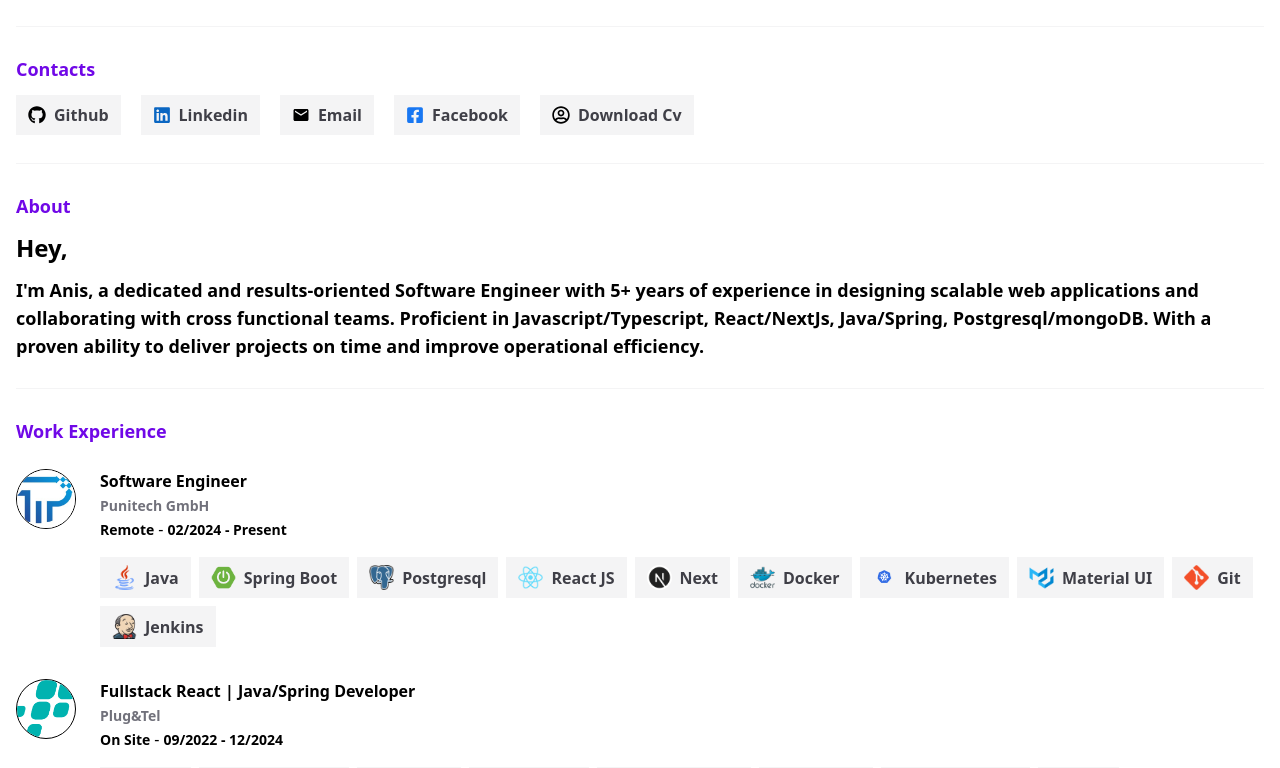
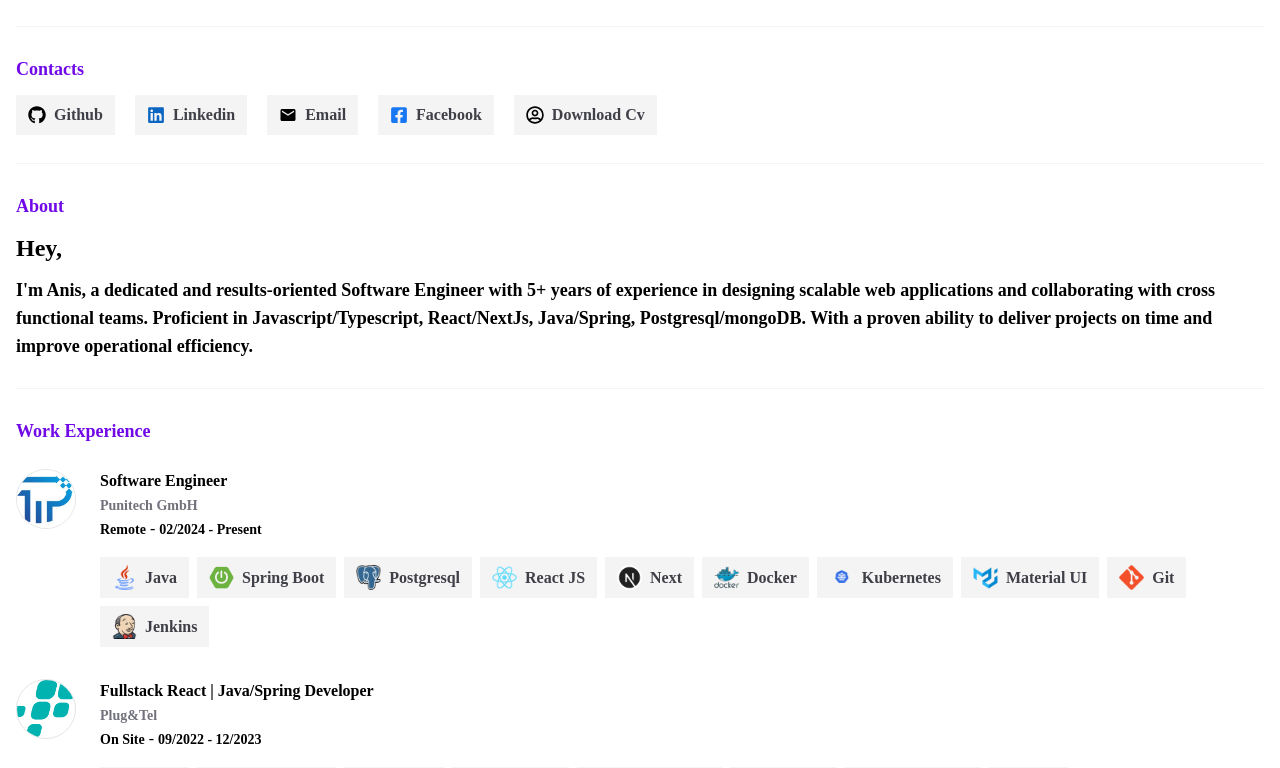
Before and after one commit to KhalfaouiAnis/developer-portfolio, a Next.js app: page / in a window 1280 px wide. Shown: the part 232-1000 px from the top of the page. Built offline with nearby package versions, Linux system fonts and the light colour scheme.

Commit message:
feat: initial commit

```diff
--- a/app/globals.css
+++ b/app/globals.css
@@ -1,9 +1,6 @@
 @import "tailwindcss";
-
-:root {
-  --background: #ffffff;
-  --foreground: #141516;
-}
+@import "tw-animate-css";
+@import "shadcn/tailwind.css";
 
 [data-theme="dark"] {
   --background: #141516;
@@ -58,3 +55,127 @@
 .scrollable-modal::-webkit-scrollbar-thumb:hover {
   background: #555;
 }
+
+@theme inline {
+  --font-heading: var(--font-sans);
+  --font-sans: var(--font-sans);
+  --color-sidebar-ring: var(--sidebar-ring);
+  --color-sidebar-border: var(--sidebar-border);
+  --color-sidebar-accent-foreground: var(--sidebar-accent-foreground);
+  --color-sidebar-accent: var(--sidebar-accent);
+  --color-sidebar-primary-foreground: var(--sidebar-primary-foreground);
+  --color-sidebar-primary: var(--sidebar-primary);
+  --color-sidebar-foreground: var(--sidebar-foreground);
+  --color-sidebar: var(--sidebar);
+  --color-chart-5: var(--chart-5);
+  --color-chart-4: var(--chart-4);
+  --color-chart-3: var(--chart-3);
+  --color-chart-2: var(--chart-2);
+  --color-chart-1: var(--chart-1);
+  --color-ring: var(--ring);
+  --color-input: var(--input);
+  --color-border: var(--border);
+  --color-destructive: var(--destructive);
+  --color-accent-foreground: var(--accent-foreground);
+  --color-accent: var(--accent);
+  --color-muted-foreground: var(--muted-foreground);
+  --color-muted: var(--muted);
+  --color-secondary-foreground: var(--secondary-foreground);
+  --color-secondary: var(--secondary);
+  --color-primary-foreground: var(--primary-foreground);
+  --color-primary: var(--primary);
+  --color-popover-foreground: var(--popover-foreground);
+  --color-popover: var(--popover);
+  --color-card-foreground: var(--card-foreground);
+  --color-card: var(--card);
+  --color-foreground: var(--foreground);
+  --color-background: var(--background);
+  --radius-sm: calc(var(--radius) * 0.6);
+  --radius-md: calc(var(--radius) * 0.8);
+  --radius-lg: var(--radius);
+  --radius-xl: calc(var(--radius) * 1.4);
+  --radius-2xl: calc(var(--radius) * 1.8);
+  --radius-3xl: calc(var(--radius) * 2.2);
+  --radius-4xl: calc(var(--radius) * 2.6);
+}
+
+:root {
+  --background: oklch(1 0 0);
+  --foreground: oklch(0.145 0 0);
+  --card: oklch(1 0 0);
+  --card-foreground: oklch(0.145 0 0);
+  --popover: oklch(1 0 0);
+  --popover-foreground: oklch(0.145 0 0);
+  --primary: oklch(0.205 0 0);
+  --primary-foreground: oklch(0.985 0 0);
+  --secondary: oklch(0.97 0 0);
+  --secondary-foreground: oklch(0.205 0 0);
+  --muted: oklch(0.97 0 0);
+  --muted-foreground: oklch(0.556 0 0);
+  --accent: oklch(0.97 0 0);
+  --accent-foreground: oklch(0.205 0 0);
+  --destructive: oklch(0.577 0.245 27.325);
+  --border: oklch(0.922 0 0);
+  --input: oklch(0.922 0 0);
+  --ring: oklch(0.708 0 0);
+  --chart-1: oklch(0.87 0 0);
+  --chart-2: oklch(0.556 0 0);
+  --chart-3: oklch(0.439 0 0);
+  --chart-4: oklch(0.371 0 0);
+  --chart-5: oklch(0.269 0 0);
+  --radius: 0.625rem;
+  --sidebar: oklch(0.985 0 0);
+  --sidebar-foreground: oklch(0.145 0 0);
+  --sidebar-primary: oklch(0.205 0 0);
+  --sidebar-primary-foreground: oklch(0.985 0 0);
+  --sidebar-accent: oklch(0.97 0 0);
+  --sidebar-accent-foreground: oklch(0.205 0 0);
+  --sidebar-border: oklch(0.922 0 0);
+  --sidebar-ring: oklch(0.708 0 0);
+}
+
+.dark {
+  --background: oklch(0.145 0 0);
+  --foreground: oklch(0.985 0 0);
+  --card: oklch(0.205 0 0);
+  --card-foreground: oklch(0.985 0 0);
+  --popover: oklch(0.205 0 0);
+  --popover-foreground: oklch(0.985 0 0);
+  --primary: oklch(0.922 0 0);
+  --primary-foreground: oklch(0.205 0 0);
+  --secondary: oklch(0.269 0 0);
+  --secondary-foreground: oklch(0.985 0 0);
+  --muted: oklch(0.269 0 0);
+  --muted-foreground: oklch(0.708 0 0);
+  --accent: oklch(0.269 0 0);
+  --accent-foreground: oklch(0.985 0 0);
+  --destructive: oklch(0.704 0.191 22.216);
+  --border: oklch(1 0 0 / 10%);
+  --input: oklch(1 0 0 / 15%);
+  --ring: oklch(0.556 0 0);
+  --chart-1: oklch(0.87 0 0);
+  --chart-2: oklch(0.556 0 0);
+  --chart-3: oklch(0.439 0 0);
+  --chart-4: oklch(0.371 0 0);
+  --chart-5: oklch(0.269 0 0);
+  --sidebar: oklch(0.205 0 0);
+  --sidebar-foreground: oklch(0.985 0 0);
+  --sidebar-primary: oklch(0.488 0.243 264.376);
+  --sidebar-primary-foreground: oklch(0.985 0 0);
+  --sidebar-accent: oklch(0.269 0 0);
+  --sidebar-accent-foreground: oklch(0.985 0 0);
+  --sidebar-border: oklch(1 0 0 / 10%);
+  --sidebar-ring: oklch(0.556 0 0);
+}
+
+@layer base {
+  * {
+    @apply border-border outline-ring/50;
+  }
+  body {
+    @apply bg-background text-foreground;
+  }
+  html {
+    @apply font-sans;
+  }
+}
--- a/components/Footer.js
+++ b/components/Footer.js
@@ -3,7 +3,7 @@
     <footer className="border-t border-t-zinc-100 dark:border-t-zinc-800 mt-10">
       <div className="max-w-screen-xl mx-auto px-4 py-5">
         <p className="text-sm font-medium text-zinc-800 dark:text-zinc-400">
-          <strong className="font-black">&copy; {new Date().getFullYear()} Anis Khalfaoui</strong>, All rights reserver.
+          <strong className="font-black">&copy; {new Date().getFullYear()} Anis Khalfaoui</strong>, All rights reserved.
         </p>
       </div>
     </footer>
--- /dev/null
+++ b/components/ui/button.jsx
@@ -0,0 +1,61 @@
+import * as React from "react"
+import { cva } from "class-variance-authority";
+import { Slot } from "radix-ui"
+
+import { cn } from "@/lib/utils"
+
+const buttonVariants = cva(
+  "group/button inline-flex shrink-0 items-center justify-center rounded-4xl border border-transparent bg-clip-padding text-sm font-medium whitespace-nowrap transition-all outline-none select-none focus-visible:border-ring focus-visible:ring-3 focus-visible:ring-ring/30 active:not-aria-[haspopup]:translate-y-px disabled:pointer-events-none disabled:opacity-50 aria-invalid:border-destructive aria-invalid:ring-3 aria-invalid:ring-destructive/20 dark:aria-invalid:border-destructive/50 dark:aria-invalid:ring-destructive/40 [&_svg]:pointer-events-none [&_svg]:shrink-0 [&_svg:not([class*='size-'])]:size-4",
+  {
+    variants: {
+      variant: {
+        default: "bg-primary text-primary-foreground hover:bg-primary/80",
+        outline:
+          "border-border bg-background hover:bg-muted hover:text-foreground aria-expanded:bg-muted aria-expanded:text-foreground dark:bg-transparent dark:hover:bg-input/30",
+        secondary:
+          "bg-secondary text-secondary-foreground hover:bg-secondary/80 aria-expanded:bg-secondary aria-expanded:text-secondary-foreground",
+        ghost:
+          "hover:bg-muted hover:text-foreground aria-expanded:bg-muted aria-expanded:text-foreground dark:hover:bg-muted/50",
+        destructive:
+          "bg-destructive/10 text-destructive hover:bg-destructive/20 focus-visible:border-destructive/40 focus-visible:ring-destructive/20 dark:bg-destructive/20 dark:hover:bg-destructive/30 dark:focus-visible:ring-destructive/40",
+        link: "text-primary underline-offset-4 hover:underline",
+      },
+      size: {
+        default:
+          "h-9 gap-1.5 px-3 has-data-[icon=inline-end]:pr-2.5 has-data-[icon=inline-start]:pl-2.5",
+        xs: "h-6 gap-1 px-2.5 text-xs has-data-[icon=inline-end]:pr-2 has-data-[icon=inline-start]:pl-2 [&_svg:not([class*='size-'])]:size-3",
+        sm: "h-8 gap-1 px-3 has-data-[icon=inline-end]:pr-2 has-data-[icon=inline-start]:pl-2",
+        lg: "h-10 gap-1.5 px-4 has-data-[icon=inline-end]:pr-3 has-data-[icon=inline-start]:pl-3",
+        icon: "size-9",
+        "icon-xs": "size-6 [&_svg:not([class*='size-'])]:size-3",
+        "icon-sm": "size-8",
+        "icon-lg": "size-10",
+      },
+    },
+    defaultVariants: {
+      variant: "default",
+      size: "default",
+    },
+  }
+)
+
+function Button({
+  className,
+  variant = "default",
+  size = "default",
+  asChild = false,
+  ...props
+}) {
+  const Comp = asChild ? Slot.Root : "button"
+
+  return (
+    <Comp
+      data-slot="button"
+      data-variant={variant}
+      data-size={size}
+      className={cn(buttonVariants({ variant, size, className }))}
+      {...props} />
+  );
+}
+
+export { Button, buttonVariants }
--- a/data/header.js
+++ b/data/header.js
@@ -21,7 +21,7 @@
       ),
     },
     frensh: {
-      label: "Frensh: Fluent",
+      label: "French: Fluent",
       icon: <Image src="/flags/france.png" alt="lang" height={15} width={15} className="scale-up" />,
     },
   },
--- a/data/projects.js
+++ b/data/projects.js
@@ -4,7 +4,7 @@
     title: "Wheel men, Car auctions app built in .Net@9 core and Next.js@15",
     image: "/projects/car-bids.png",
     description:
-      "This project is a car auctions plateform where you can list your car for selling, bid for a car that meets your requirements, and be notified when the auction is end for that particular car and see if you're the luckiest. Since the app is big and features rich, I've used a microservices design to create it.",
+      "This project is a car auctions platform where you can list your car for selling, bid for a car that meets your requirements, and be notified when the auction is end for that particular car and see if you're the luckiest. Since the app is big and features rich, I've used a microservices design to create it.",
     skills: [
       { id: 5, name: ".NET", image: "/skills/dotnetcore.webp" },
       { id: 1, name: "react", image: "/skills/react.png" },
--- a/data/work.js
+++ b/data/work.js
@@ -25,7 +25,7 @@
     role: "Fullstack React | Java/Spring developer",
     company: "Plug&Tel",
     type: "on site",
-    date: "09/2022 - 12/2024",
+    date: "09/2022 - 12/2023",
     skills: [
       { id: 1, name: "Java", image: "/skills/java.png" },
       { id: 2, name: "spring boot", image: "/skills/boot.png" },
@@ -55,4 +55,5 @@
     ],
   },
 ];
+
 export default data;
--- /dev/null
+++ b/lib/utils.js
@@ -0,0 +1,6 @@
+import { clsx } from "clsx";
+import { twMerge } from "tailwind-merge"
+
+export function cn(...inputs) {
+  return twMerge(clsx(inputs));
+}
```
Also changed, not shown: data/contacts.js (+0 -18 lines), package.json (+9 -1 lines), components.json (added), 1 other file (tests, documents, lock files or other folders).
